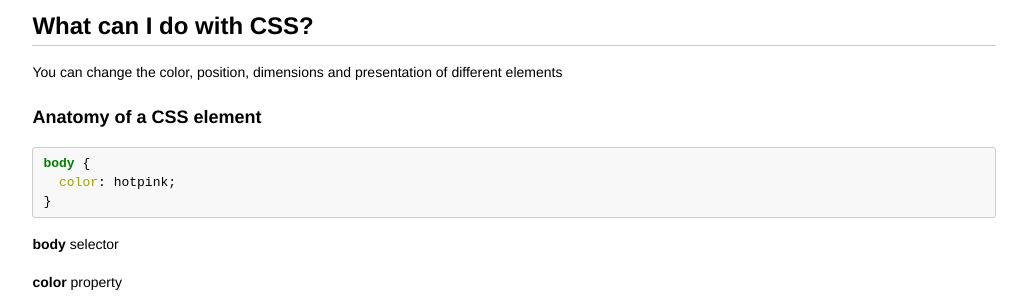
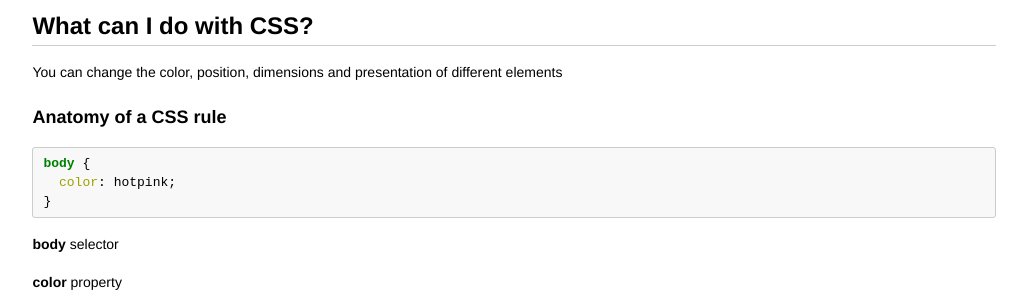
Before and after one commit to codebar/tutorials, a Jekyll site: the page built from html/lesson2/tutorial.md, in a window 1280 px wide and 900 px high, scrolled down 898 px. Shown: the part 153-453 px from the top of the window, without its empty margins (126-1153 px from the left). Built offline with Jekyll 4.4.1, drawn with Linux system fonts in a browser that asks for light colours.

````diff
--- a/html/lesson2/tutorial.md
+++ b/html/lesson2/tutorial.md
@@ -48,7 +48,7 @@ _**CSS** works in conjunction with **HTML**_
 
 You can change the color, position, dimensions and presentation of different elements
 
-### Anatomy of a CSS element
+### Anatomy of a CSS rule
 
 ```css
 body {
````
Also changed, not shown: html/lesson5/tutorial.md (+1 -1 lines).
